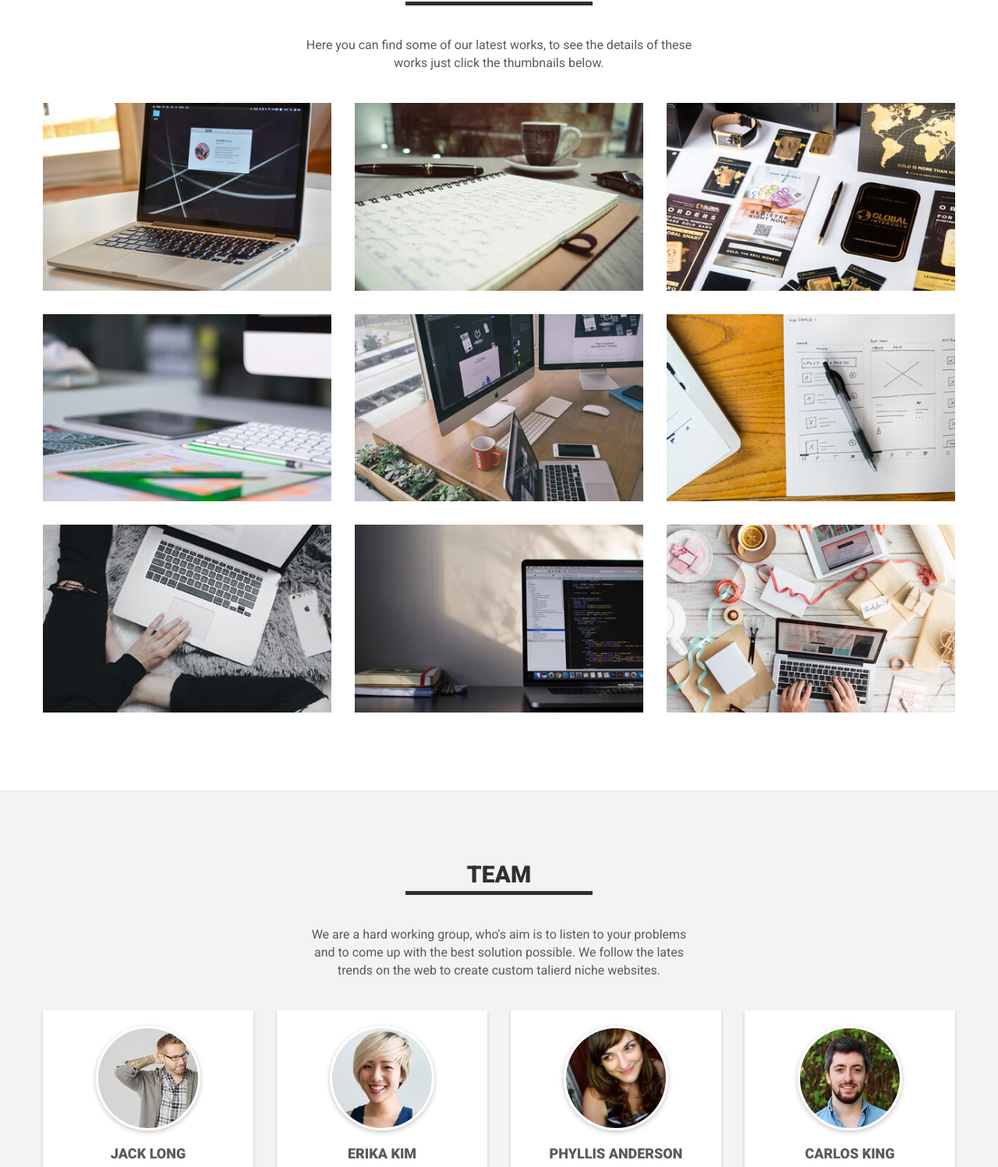
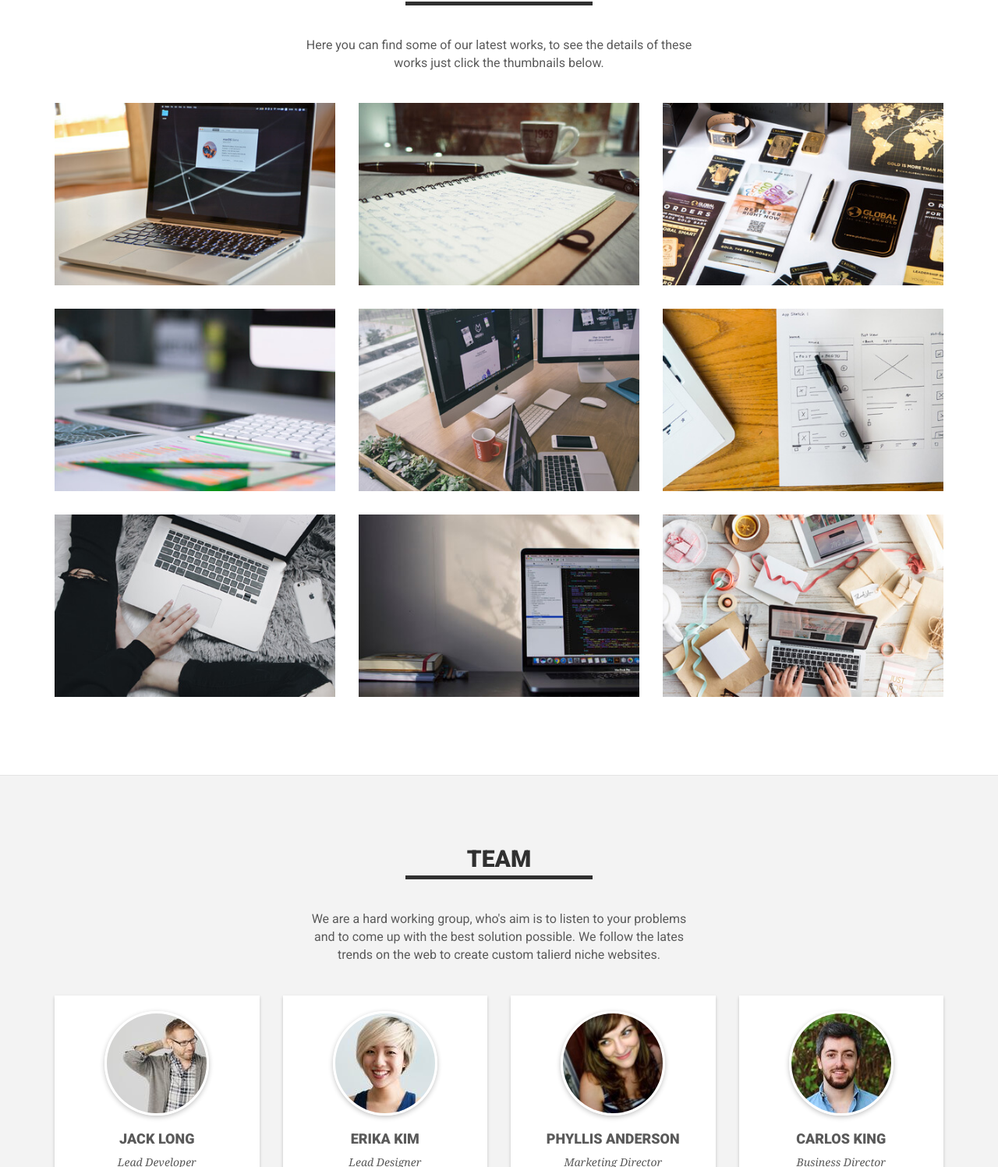
Before and after one commit to ahmetcadirci25/clean, a website: page index.html in a window 1280 px wide. Shown: the part 702-2199 px from the top of the page at 78% size. Drawn offline with nearby package versions, Linux system fonts and the light colour scheme.

Commit message:
container'lar düzeltildi.

```diff
--- a/index.html
+++ b/index.html
@@ -97,7 +97,7 @@
                         <p class="desc">Here you can find some of our latest works, to see the details of these works just click the thumbnails below.</p>
                     </div>
 
-                    <div class="row">
+                     <div class="work-container">
                       <div class="col-lg-4 col-md-6 col-sm-6">
                           <div class="work">
                             <a data-fancybox="gallery" href="img/work/big/work-1.jpg" title="Modi sunt autem harum quae voluptate laboriosam enim ab aperiam, ducimus nam excepturi accusantium culpa rerum dolor asperiores omnis fugiat dignissimos voluptatibus!"><img class="img-responsive" src="img/work/small/work-1.jpg" alt="Featured Work"></a>
@@ -161,7 +161,7 @@
                         <p class="desc">We are a hard working group, who's aim is to listen to your problems and to come up with the best solution possible. We follow the lates trends on the web to create custom talierd niche websites.</p>
                     </div>
 
-                    <div class="row">
+                    <div class="team-container">
                         <div class="col-lg-3 col-md-3 col-sm-6">
                             <div class="team">
                                 <img src="img/team/team-1.jpg" class="img-circle" alt="Jack Long">
```
